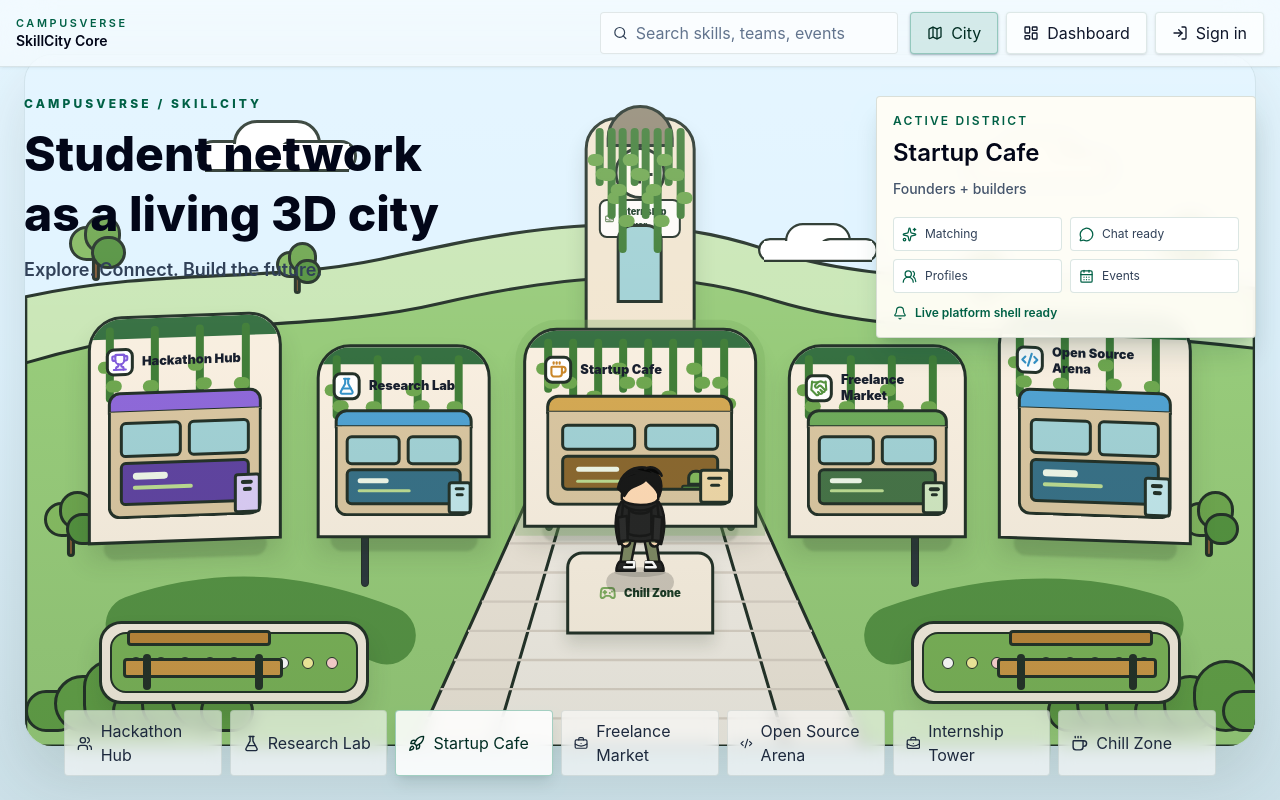
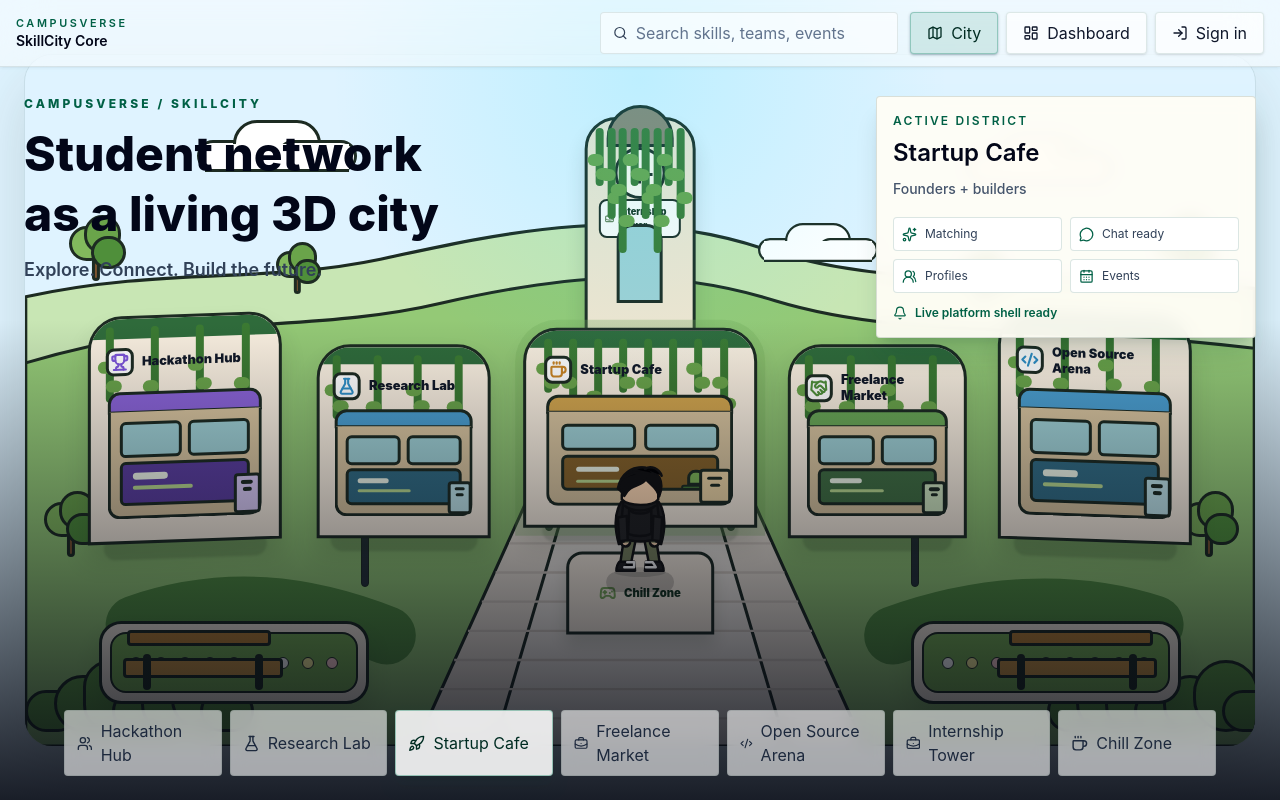
Before and after one commit to Being-rayan/CampusVerse, a React (Vite) app in the folder client/: page / in a window 1280 px wide. Built offline with nearby package versions, Linux system fonts and the light colour scheme; no server answers.

Commit message:
Restore dark city app shell

```diff
--- a/client/src/App.tsx
+++ b/client/src/App.tsx
@@ -34,11 +34,7 @@ function App() {
   const isCityView = view === 'city'
 
   return (
-    <main
-      className={`relative min-h-screen overflow-hidden ${
-        isCityView ? 'bg-[#dff3ff] text-slate-950' : 'bg-[#040711] text-slate-100'
-      }`}
-    >
+    <main className="relative min-h-screen overflow-hidden bg-[#040711] text-slate-100">
       {isCityView ? (
         <CityScene activeDistrict={activeDistrict} onSelect={setActiveDistrict} />
       ) : (
@@ -48,7 +44,7 @@ function App() {
       <div
         className={`pointer-events-none absolute inset-0 ${
           isCityView
-            ? 'bg-[linear-gradient(180deg,rgba(255,255,255,0.22)_0%,rgba(255,255,255,0.03)_45%,rgba(70,92,72,0.12)_100%)]'
+            ? 'bg-[radial-gradient(circle_at_50%_10%,rgba(17,217,255,0.16),transparent_32%),linear-gradient(180deg,rgba(4,7,17,0)_40%,rgba(4,7,17,0.9)_100%)]'
             : 'bg-[radial-gradient(circle_at_50%_10%,rgba(17,217,255,0.16),transparent_32%),linear-gradient(180deg,rgba(4,7,17,0)_40%,rgba(4,7,17,0.9)_100%)]'
         }`}
       />
```
